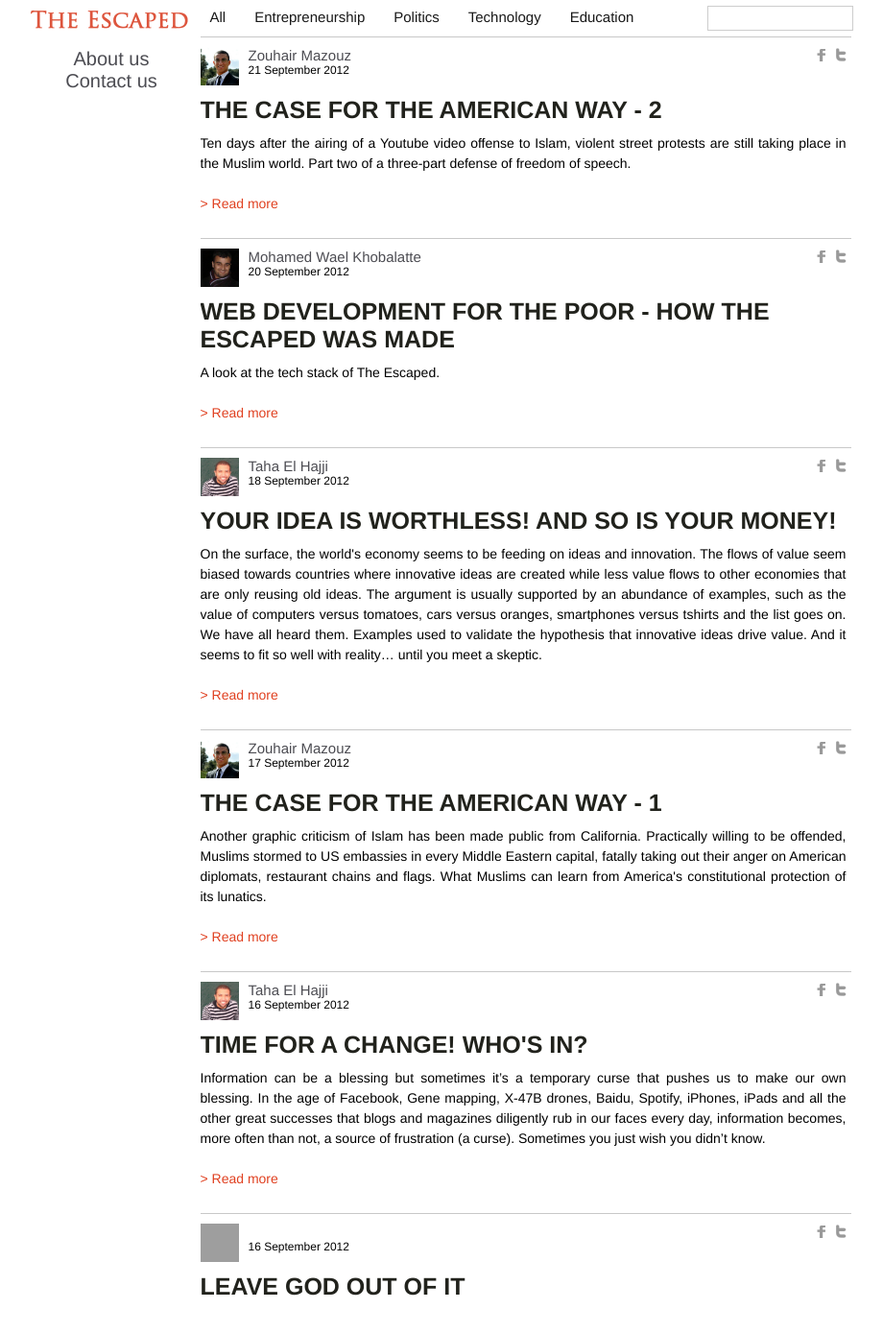
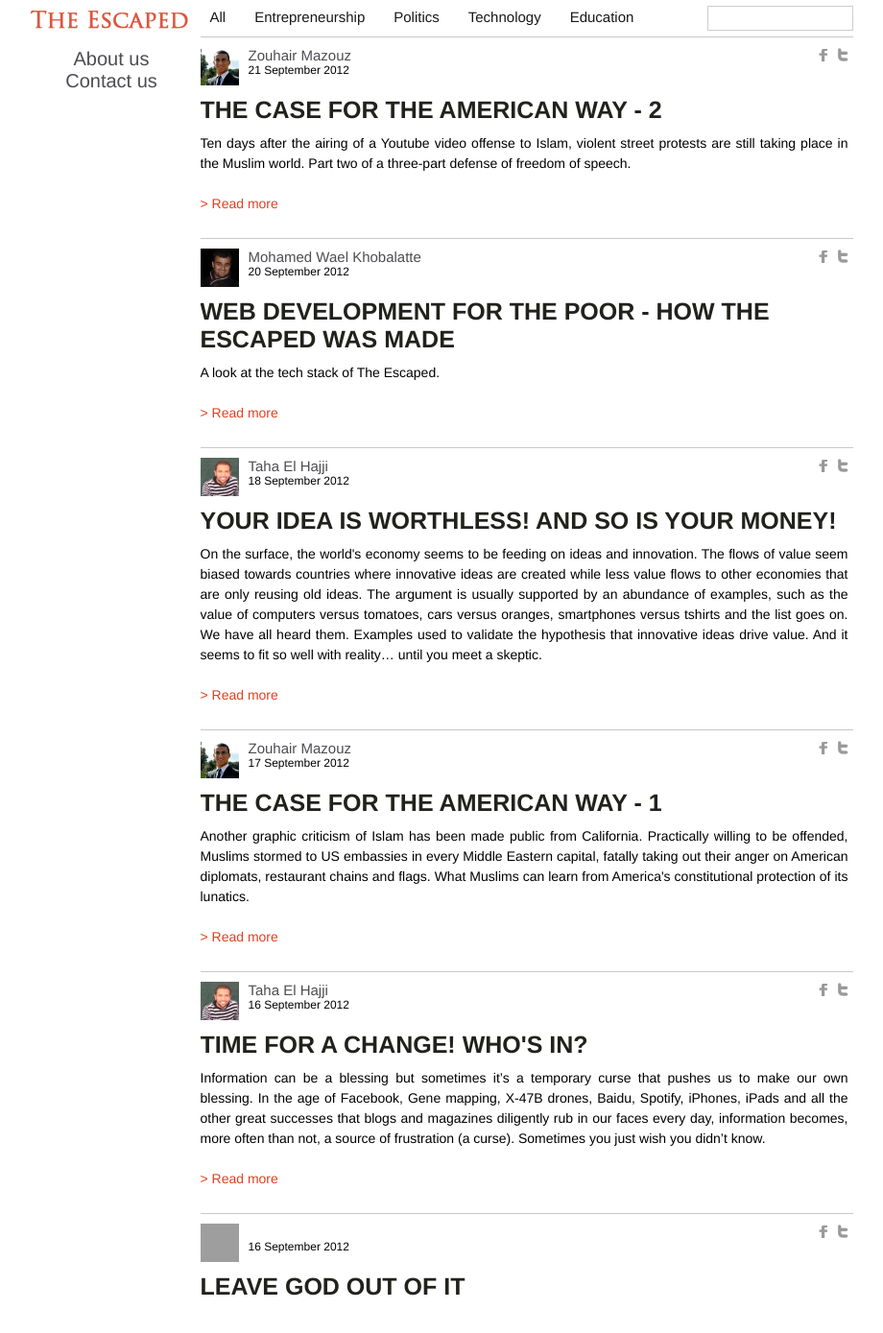
Before and after one commit to YoussefKababe/theescaped.github.com, a Jekyll site: the page built from index.html, in a window 1280 px wide and 1400 px high. Shown: the top 1389 px of the window at 96% size, without its empty margins (184-1104 px from the left). Built offline with Jekyll 4.4.1, drawn with Linux system fonts in a browser that asks for light colours; nearby versions of some CDN libraries; some web fonts are replaced; the list of posts is cut into pages by our own code; grey boxes are pictures that could not be loaded.

Commit message:
Fixing content width and line height

```diff
--- a/assets/css/base.css
+++ b/assets/css/base.css
@@ -79,7 +79,7 @@ body {
       float: right; }
 
 #articles_container {
-  width: 678px;
+  width: 680px;
   display: inline-block;
   float: left;
   overflow-y: hidden;
--- a/assets/css/base.scss
+++ b/assets/css/base.scss
@@ -122,7 +122,7 @@ body{
 }
 
 #articles_container{
-        width: $content-width - 2*$border;
+        width: $content-width;
         display: inline-block;
         float: left;
         overflow-y: hidden;
```
